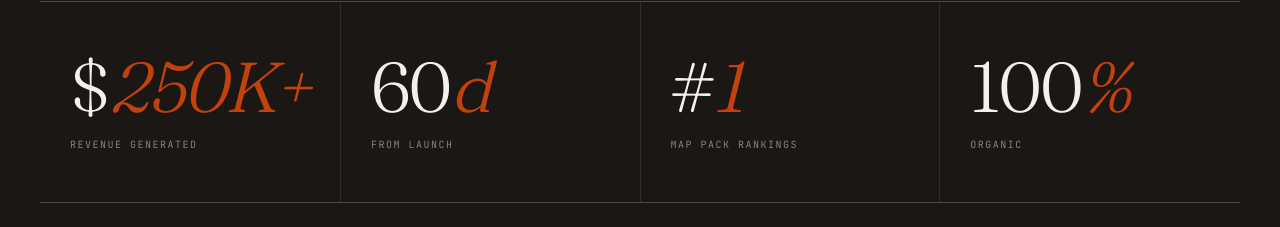
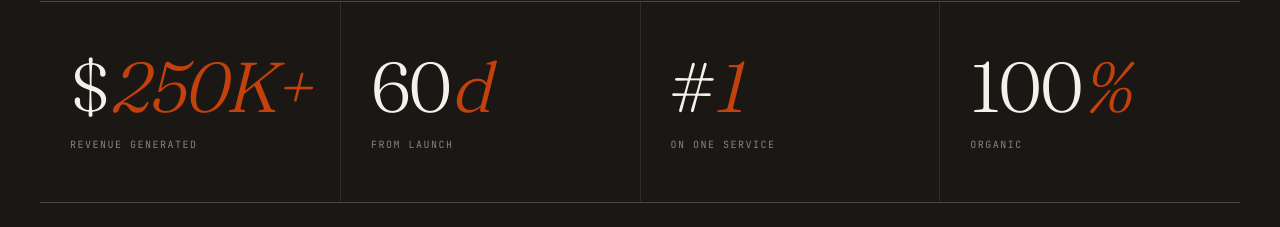
Before and after one commit to ScaleCRMCO/scaleseo, a Next.js app: page / in a window 1280 px wide. Shown: the part 1477-1704 px from the top of the page. Built offline with nearby package versions, Linux system fonts and the light colour scheme.

Commit message:
Update CaseStudy.tsx

```diff
--- a/src/app/sections/home/CaseStudy.tsx
+++ b/src/app/sections/home/CaseStudy.tsx
@@ -38,7 +38,7 @@ export default function CaseStudy() {
           <div className={styles.value}>
             #<span className={styles.accent}>1</span>
           </div>
-          <div className={styles.label}>Map Pack Rankings</div>
+          <div className={styles.label}>ON ONE SERVICE</div>
         </div>
         <div className={styles.num}>
           <div className={styles.value}>
```
